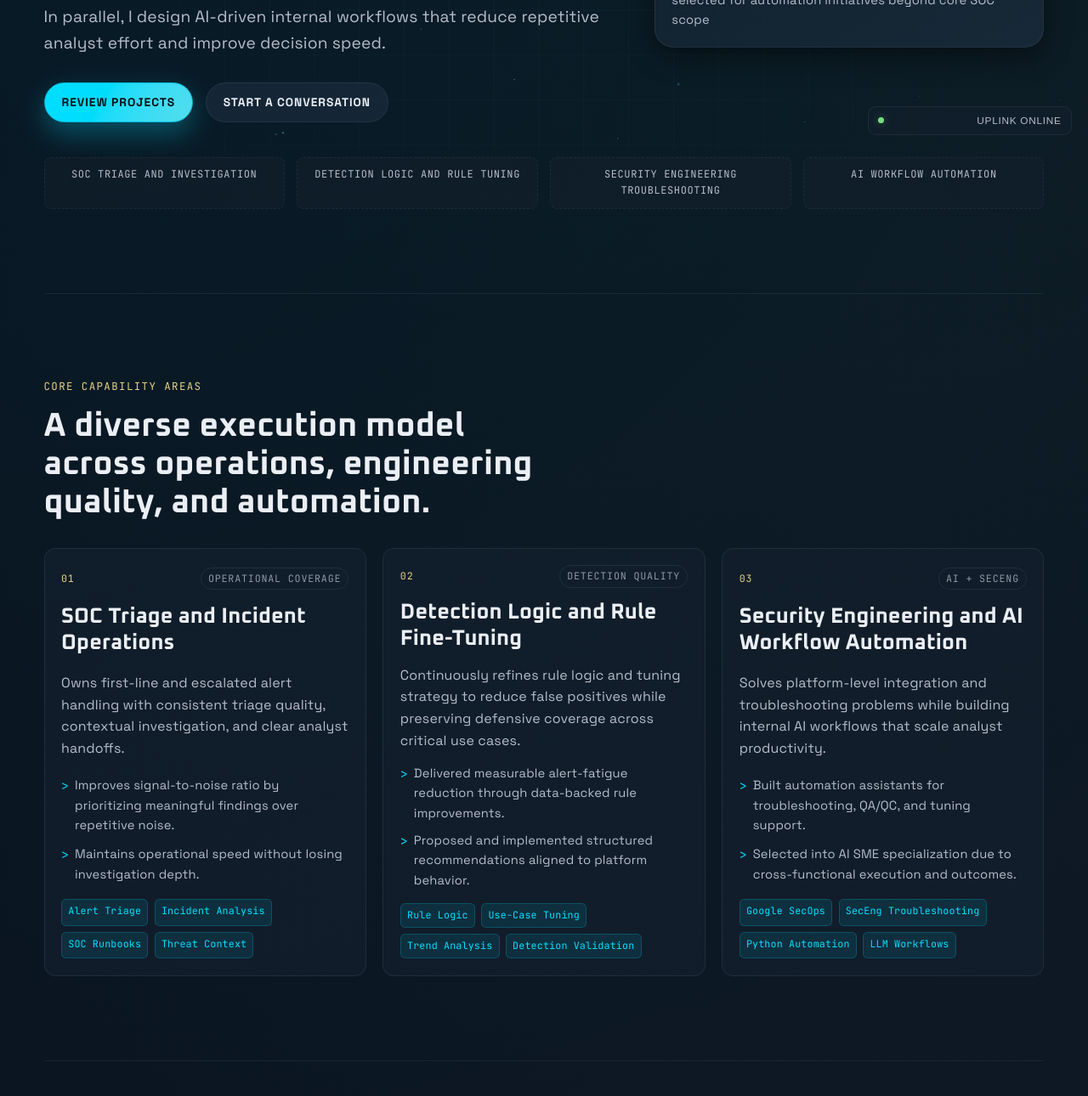
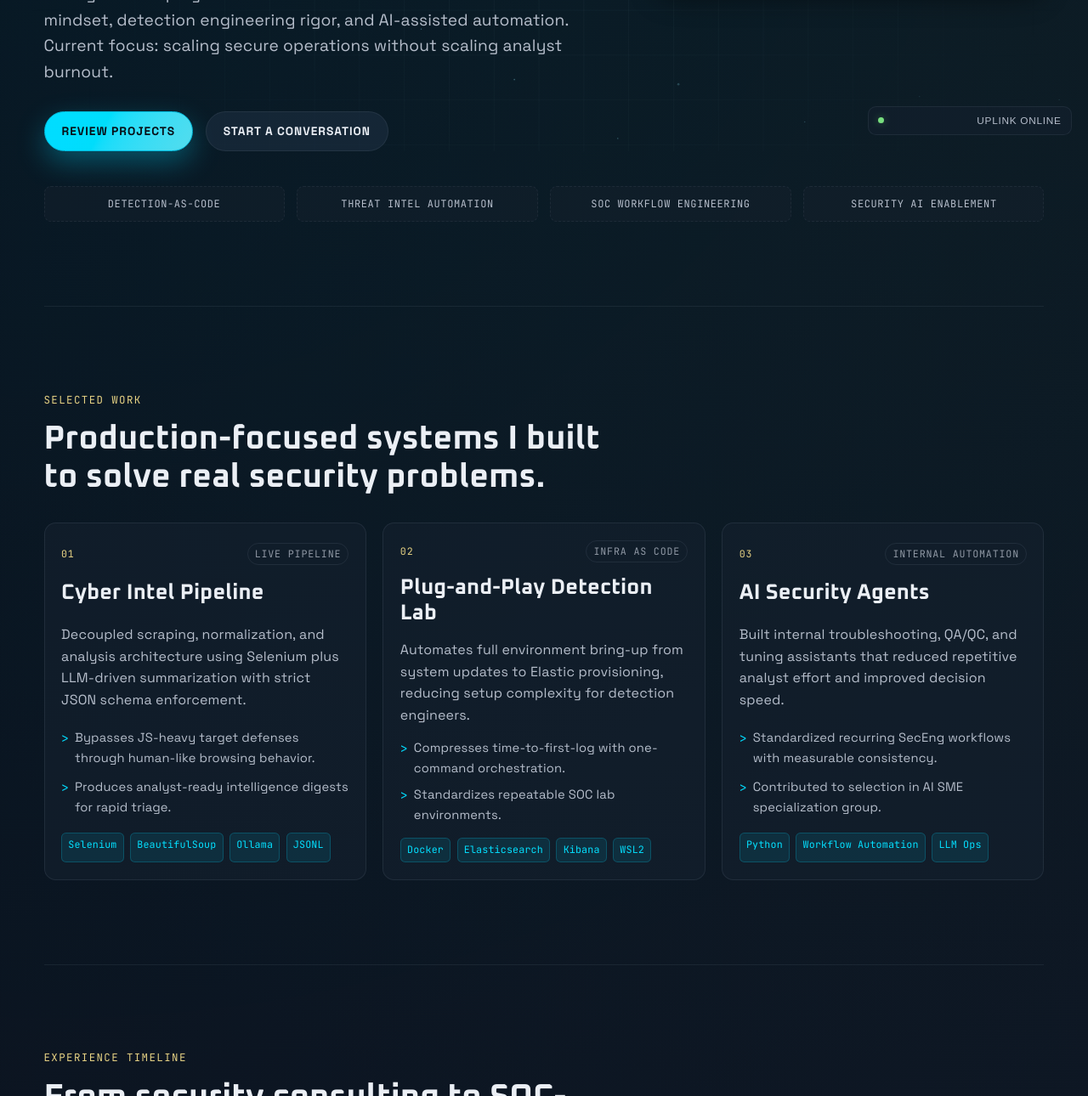
Before and after one commit to hypocrite0302-jpg/portfolio, a plain HTML site: page index.html in a window 1280 px wide. Shown: the part 622-1912 px from the top of the page at 85% size. Drawn offline with Linux system fonts and the light colour scheme.

Commit message:
Revert role copy changes and keep contact security hardening

```diff
--- a/index.html
+++ b/index.html
@@ -3,21 +3,21 @@
 <head>
     <meta charset="UTF-8">
     <meta name="viewport" content="width=device-width, initial-scale=1.0">
-    <title>Mayank Attri | AI-SOC Operations, Detection Engineering, and Security Automation</title>
-    <meta name="description" content="Portfolio of Mayank Attri: an AI-SOC specialist operating across alert triage, detection tuning, security engineering troubleshooting, and AI workflow automation.">
+    <title>Mayank Attri | Detection Engineering, Threat Automation, and Security Systems</title>
+    <meta name="description" content="Portfolio of Mayank Attri, Detection Engineer and AI automation specialist focused on reducing alert fatigue, scaling SOC workflows, and shipping practical cyber intelligence systems.">
     <meta name="author" content="Mayank Attri">
     <meta name="theme-color" content="#090f1f">
     <link rel="canonical" href="https://imayank.online/">
 
     <meta property="og:type" content="website">
-    <meta property="og:title" content="Mayank Attri | AI-SOC Operations and Security Automation">
-    <meta property="og:description" content="Evidence-driven AI-SOC portfolio spanning triage operations, rule tuning, security engineering troubleshooting, and practical automation.">
+    <meta property="og:title" content="Mayank Attri | Detection Engineering and Security Automation">
+    <meta property="og:description" content="Evidence-driven security engineering portfolio: projects, experience, and practical threat intelligence write-ups.">
     <meta property="og:url" content="https://imayank.online/">
     <meta property="og:site_name" content="Mayank Attri Portfolio">
 
     <meta name="twitter:card" content="summary_large_image">
-    <meta name="twitter:title" content="Mayank Attri | AI-SOC Operations and Security Automation">
-    <meta name="twitter:description" content="AI-SOC umbrella role: operations depth, detection quality, and real automation outcomes.">
+    <meta name="twitter:title" content="Mayank Attri | Detection Engineering and Security Automation">
+    <meta name="twitter:description" content="Evidence-driven security engineering portfolio with real automation outcomes.">
 
     <link rel="preconnect" href="https://fonts.googleapis.com">
     <link rel="preconnect" href="https://fonts.gstatic.com" crossorigin>
@@ -67,14 +67,13 @@
 
     <main id="main-content">
         <section id="home" class="page-section hero-section">
-            <p class="kicker reveal">AI-SOC Operations | Detection Engineering | Security Automation</p>
+            <p class="kicker reveal">Detection Engineer and Automation Specialist</p>
             <div class="hero-layout">
                 <div class="hero-main reveal" data-reveal-delay="0.06">
-                    <h1>Owning the full AI-SOC stack from triage and tuning to automation.</h1>
+                    <h1>Building SOC systems that reduce noise and increase response speed.</h1>
                     <p>
-                        I work in an umbrella role inside a product-based SOC environment where I handle daily alert triage,
-                        fine-tune detection logic, and resolve security engineering troubleshooting issues across customer-facing operations.
-                        In parallel, I design AI-driven internal workflows that reduce repetitive analyst effort and improve decision speed.
+                        I design and deploy threat-detection workflows that combine attacker mindset, detection engineering rigor,
+                        and AI-assisted automation. Current focus: scaling secure operations without scaling analyst burnout.
                     </p>
                     <div class="hero-actions">
                         <a href="#projects" class="btn-primary">Review Projects</a>
@@ -84,71 +83,71 @@
                 <aside class="hero-panel reveal" data-reveal-delay="0.14" aria-label="Key outcomes">
                     <h2>Operational Outcomes</h2>
                     <ul>
-                        <li><span class="metric">80%</span><span class="label">alert fatigue reduction through SOC tuning and trend analysis</span></li>
-                        <li><span class="metric">26</span><span class="label">structured detection recommendations proposed for rule quality</span></li>
-                        <li><span class="metric">AI SME</span><span class="label">selected for automation initiatives beyond core SOC scope</span></li>
+                        <li><span class="metric">80%</span><span class="label">alert volume reduction through proactive tuning</span></li>
+                        <li><span class="metric">26</span><span class="label">detection proposals pitched and productionized</span></li>
+                        <li><span class="metric">20+</span><span class="label">Hack The Box machines rooted and documented</span></li>
                     </ul>
                 </aside>
             </div>
             <div class="trust-strip reveal" data-reveal-delay="0.22" aria-label="Core capabilities">
-                <span>SOC Triage and Investigation</span>
-                <span>Detection Logic and Rule Tuning</span>
-                <span>Security Engineering Troubleshooting</span>
-                <span>AI Workflow Automation</span>
+                <span>Detection-as-Code</span>
+                <span>Threat Intel Automation</span>
+                <span>SOC Workflow Engineering</span>
+                <span>Security AI Enablement</span>
             </div>
         </section>
 
         <section id="projects" class="page-section">
             <div class="section-header reveal">
-                <p class="kicker">Core Capability Areas</p>
-                <h2>A diverse execution model across operations, engineering quality, and automation.</h2>
+                <p class="kicker">Selected Work</p>
+                <h2>Production-focused systems I built to solve real security problems.</h2>
             </div>
             <div class="project-grid">
                 <article class="project-card reveal" data-scan="true" data-reveal-delay="0.04">
                     <div class="card-topline">
                         <span class="card-num">01</span>
-                        <span class="card-status">Operational Coverage</span>
+                        <span class="card-status">Live Pipeline</span>
                     </div>
-                    <h3>SOC Triage and Incident Operations</h3>
-                    <p>Owns first-line and escalated alert handling with consistent triage quality, contextual investigation, and clear analyst handoffs.</p>
+                    <h3>Cyber Intel Pipeline</h3>
+                    <p>Decoupled scraping, normalization, and analysis architecture using Selenium plus LLM-driven summarization with strict JSON schema enforcement.</p>
                     <ul class="impact-list">
-                        <li>Improves signal-to-noise ratio by prioritizing meaningful findings over repetitive noise.</li>
-                        <li>Maintains operational speed without losing investigation depth.</li>
+                        <li>Bypasses JS-heavy target defenses through human-like browsing behavior.</li>
+                        <li>Produces analyst-ready intelligence digests for rapid triage.</li>
                     </ul>
                     <div class="tech-stack">
-                        <span>Alert Triage</span><span>Incident Analysis</span><span>SOC Runbooks</span><span>Threat Context</span>
+                        <span>Selenium</span><span>BeautifulSoup</span><span>Ollama</span><span>JSONL</span>
                     </div>
                 </article>
 
                 <article class="project-card reveal" data-scan="true" data-reveal-delay="0.1">
                     <div class="card-topline">
                         <span class="card-num">02</span>
-                        <span class="card-status">Detection Quality</span>
+                        <span class="card-status">Infra as Code</span>
                     </div>
-                    <h3>Detection Logic and Rule Fine-Tuning</h3>
-                    <p>Continuously refines rule logic and tuning strategy to reduce false positives while preserving defensive coverage across critical use cases.</p>
+                    <h3>Plug-and-Play Detection Lab</h3>
+                    <p>Automates full environment bring-up from system updates to Elastic provisioning, reducing setup complexity for detection engineers.</p>
                     <ul class="impact-list">
-                        <li>Delivered measurable alert-fatigue reduction through data-backed rule improvements.</li>
-                        <li>Proposed and implemented structured recommendations aligned to platform behavior.</li>
+                        <li>Compresses time-to-first-log with one-command orchestration.</li>
+                        <li>Standardizes repeatable SOC lab environments.</li>
                     </ul>
                     <div class="tech-stack">
-                        <span>Rule Logic</span><span>Use-Case Tuning</span><span>Trend Analysis</span><span>Detection Validation</span>
+                        <span>Docker</span><span>Elasticsearch</span><span>Kibana</span><span>WSL2</span>
                     </div>
                 </article>
 
                 <article class="project-card reveal" data-scan="true" data-reveal-delay="0.16">
                     <div class="card-topline">
                         <span class="card-num">03</span>
-                        <span class="card-status">AI + SecEng</span>
+                        <span class="card-status">Internal Automation</span>
                     </div>
-                    <h3>Security Engineering and AI Workflow Automation</h3>
-                    <p>Solves platform-level integration and troubleshooting problems while building internal AI workflows that scale analyst productivity.</p>
+                    <h3>AI Security Agents</h3>
+                    <p>Built internal troubleshooting, QA/QC, and tuning assistants that reduced repetitive analyst effort and improved decision speed.</p>
                     <ul class="impact-list">
-                        <li>Built automation assistants for troubleshooting, QA/QC, and tuning support.</li>
-                        <li>Selected into AI SME specialization due to cross-functional execution and outcomes.</li>
+                        <li>Standardized recurring SecEng workflows with measurable consistency.</li>
+                        <li>Contributed to selection in AI SME specialization group.</li>
                     </ul>
                     <div class="tech-stack">
-                        <span>Google SecOps</span><span>SecEng Troubleshooting</span><span>Python Automation</span><span>LLM Workflows</span>
+                        <span>Python</span><span>Workflow Automation</span><span>LLM Ops</span>
                     </div>
                 </article>
             </div>
@@ -157,18 +156,16 @@
         <section id="experience" class="page-section">
             <div class="section-header reveal">
                 <p class="kicker">Experience Timeline</p>
-                <h2>From security consulting to product-SOC execution with AI-led expansion.</h2>
+                <h2>From security consulting to SOC-scale detection automation.</h2>
             </div>
             <ol class="timeline">
                 <li class="timeline-item reveal" data-reveal-delay="0.05">
                     <p class="date">February 2025 - Present</p>
                     <h3>ReliaQuest | GreyMatter Specialist (AI SME)</h3>
                     <ul>
-                        <li>Handle day-to-day SOC triage, investigation, and operational response across active detections.</li>
-                        <li>Reduced alert fatigue by 80% through trend analysis and data-backed tuning decisions.</li>
-                        <li>Pitched 26 structured detection recommendations to improve fidelity and analyst efficiency.</li>
-                        <li>Owned Google SecOps log-source integration and related security engineering troubleshooting.</li>
-                        <li>Built AI-driven internal workflows for troubleshooting and tuning, resulting in AI SME selection.</li>
+                        <li>Reduced alert fatigue by 80% with trend analysis and 26 structured tuning proposals.</li>
+                        <li>Built and operationalized AI-driven workflows for SecEng troubleshooting.</li>
+                        <li>Owned Google SecOps log-source integration end-to-end.</li>
                     </ul>
                 </li>
                 <li class="timeline-item reveal" data-reveal-delay="0.1">
@@ -208,7 +205,7 @@
         <section id="contact" class="page-section">
             <div class="section-header reveal">
                 <p class="kicker">Secure Contact</p>
-                <h2>Need support across SOC triage quality, detection tuning, or AI automation design?</h2>
+                <h2>Share a security challenge and I will respond with a focused action plan.</h2>
             </div>
             <div class="contact-layout">
                 <article class="contact-card reveal" data-reveal-delay="0.06">
--- a/js/main.js
+++ b/js/main.js
@@ -267,13 +267,13 @@ function initTerminal() {
         ].join('<br>'),
         whois: () => [
             "Mayank Attri",
-            "AI-SOC Specialist | Detection Engineering | Security Automation",
-            "Current focus: triage quality, rule tuning, SecEng troubleshooting, and AI workflows"
+            "Detection Engineer | AI Automation Specialist",
+            "Current focus: SOC-scale detection operations"
         ].join('<br>'),
         projects: () => [
-            "1) SOC Triage and Incident Operations",
-            "2) Detection Logic and Rule Fine-Tuning",
-            "3) Security Engineering + AI Workflow Automation"
+            "1) Cyber Intel Pipeline",
+            "2) Plug-and-Play Detection Lab",
+            "3) AI Security Agents"
         ].join('<br>'),
         experience: () => [
             "ReliaQuest (2025-Present)",
```
